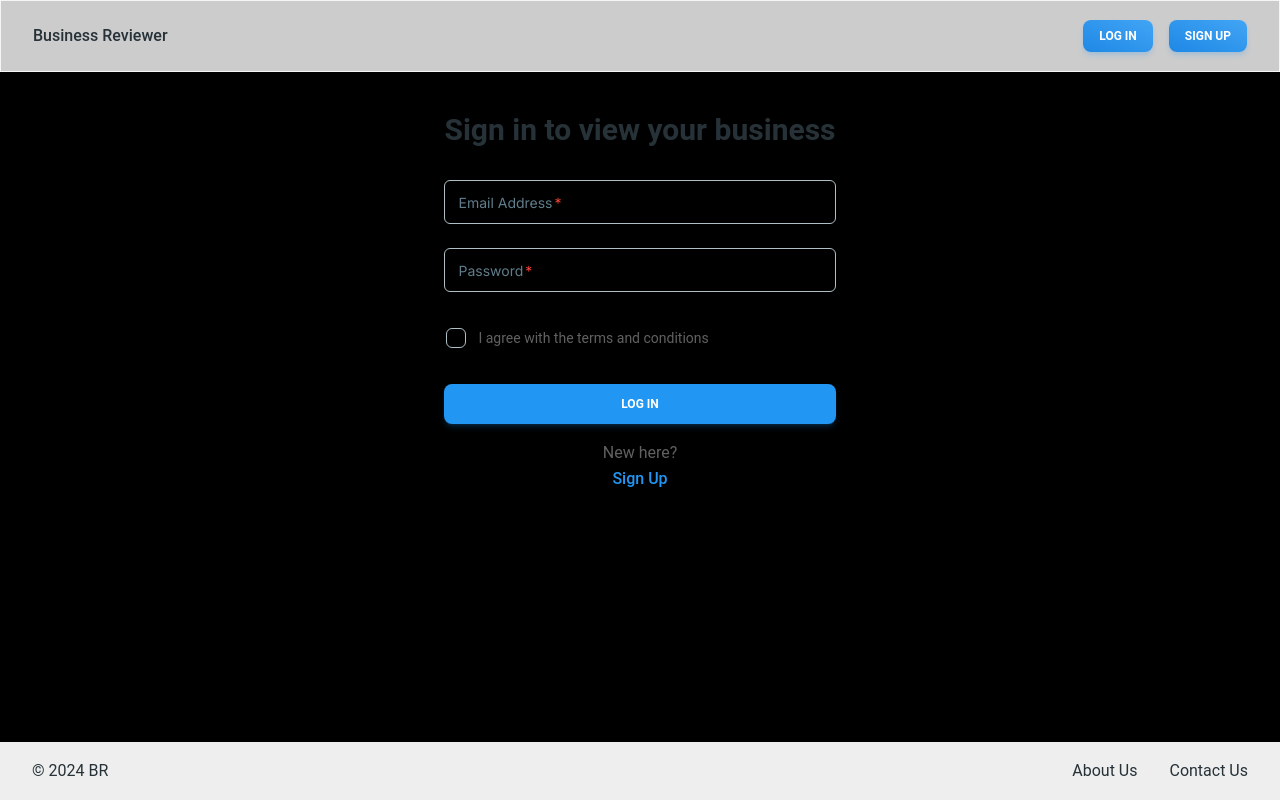
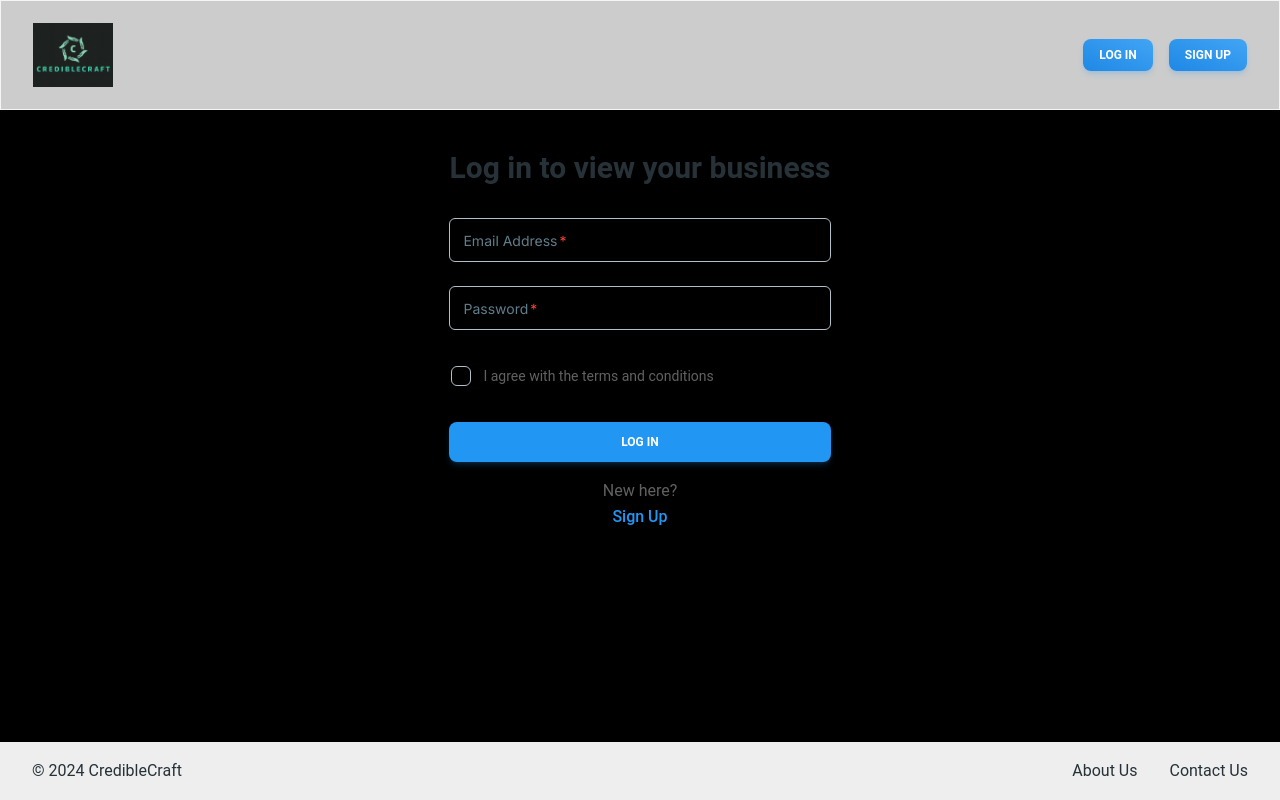
Before and after one commit to palpablelabs/business-reviewer, a Next.js app: page /login in a window 1280 px wide. Built offline with nearby package versions, Linux system fonts and the light colour scheme.

Commit message:
added changes for build

```diff
--- a/src/app/components/footer.tsx
+++ b/src/app/components/footer.tsx
@@ -7,7 +7,7 @@ export function SimpleFooter() {
   return (
     <footer className="bg-gray-200 px-4 py-2 lg:px-8 lg:py-4 text-center mt-auto flex items-center justify-between">
       <Typography color="blue-gray" className="font-normal">
-        &copy; 2024 BR
+        &copy; 2024 CredibleCraft
       </Typography>
       <ul className="flex flex-wrap items-center gap-y-2 gap-x-8">
         <li>
--- a/src/app/components/stickyNavBar.tsx
+++ b/src/app/components/stickyNavBar.tsx
@@ -8,6 +8,7 @@ import {
   IconButton,
   Collapse,
 } from "@material-tailwind/react";
+import Image from "next/image";
 import { useRouter } from "next/navigation";
 
 export default function StickyNavBar() {
@@ -46,7 +47,13 @@ export default function StickyNavBar() {
           onClick={handleHome}
           className="mr-4 cursor-pointer py-1.5 font-medium"
         >
-          Business Reviewer
+          <Image
+            src="/home/credibleCraft.png"
+            alt="credibleCraft"
+            className="object-contain"
+            width={80}
+            height={80}
+          />
         </Typography>
 
         <div className="flex items-center gap-4">
--- a/src/app/login/page.tsx
+++ b/src/app/login/page.tsx
@@ -51,7 +51,7 @@ export default function Login() {
         color="blue-gray"
         className="flex items-center justify-center font-bold sm:text-sm md:text-3xl lg:text-3xl"
       >
-        Sign in to view your business
+        Log in to view your business
       </Typography>
       <form className="mt-8 mb-2" onSubmit={handleSubmit}>
         <div className="mb-1 flex flex-col gap-6">
--- a/src/app/page.tsx
+++ b/src/app/page.tsx
@@ -8,7 +8,6 @@ import pageProps from "./page.const";
 import HeroTextComponent from "./components/heroText";
 import TestimonialCard from "./components/testimonial";
 import HorizontalCard from "./components/horizontalCard";
-import PricingCard from "./components/pricingCard";
 
 export default function Home() {
   const { heros, testimonials, cards } = pageProps;
```
Also changed, not shown: tsconfig.json (+14 -4 lines), public/home/credibleCraft.png (added), src/app/dashboard/page.tsx (renamed from src/app/admin/page.tsx).
